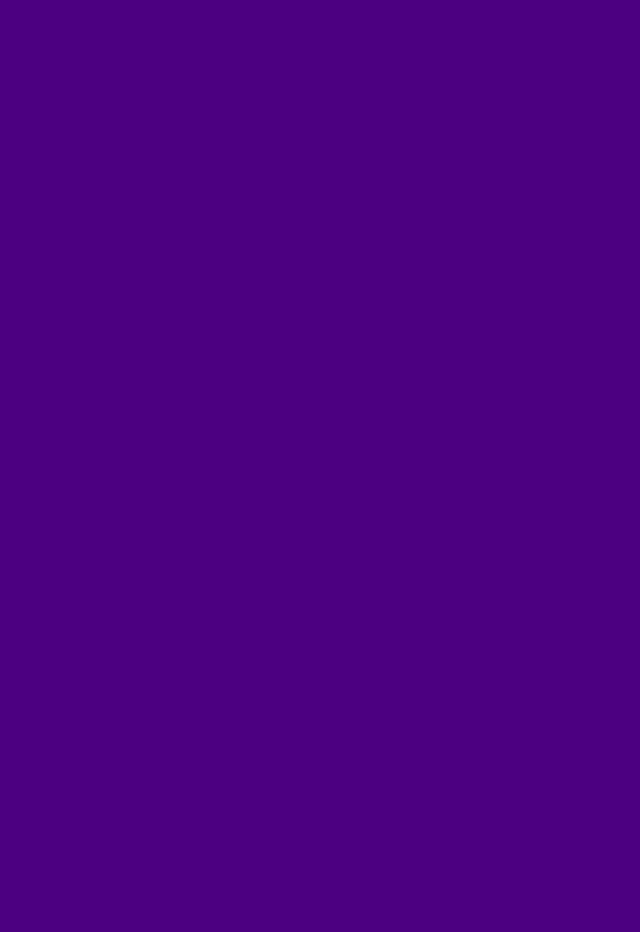
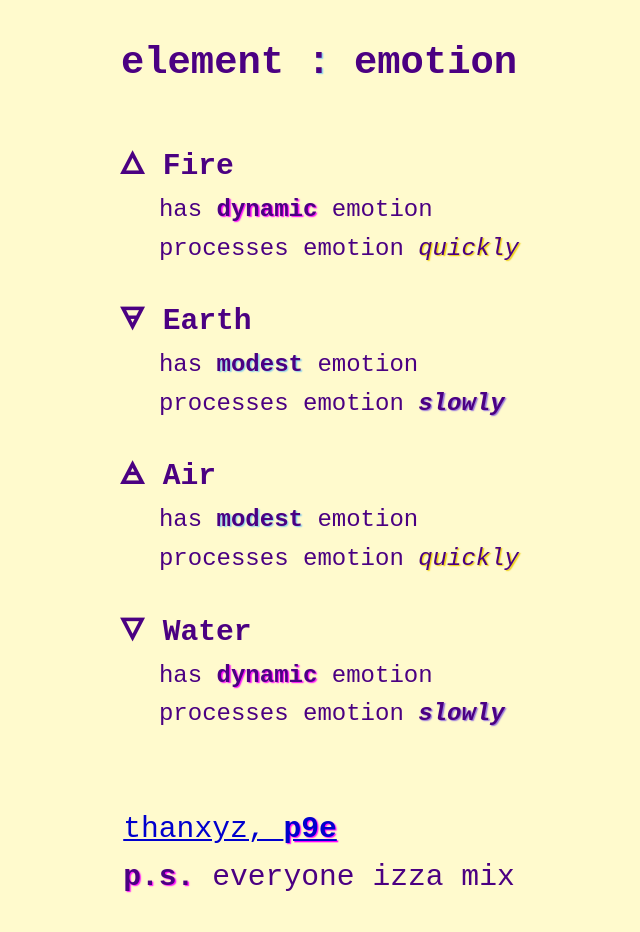
Before and after one commit to p9e/emotion, a plain HTML site: page index.html in a window 1280 px wide. Shown: the whole page, without its empty margins (321-961 px from the left). Before the commit the page ends 800 px from the top, so only its background shows below. Drawn offline with Linux system fonts and the light colour scheme.

Commit message:
element : emotion #1 P

```diff
--- /dev/null
+++ b/emotion.css
@@ -0,0 +1,61 @@
+@media (color) {
+  html { color: lemonchiffon; background: indigo }
+  :any-link { color: lightskyblue; background: transparent }
+  ::selection { color: purple; background: lemonchiffon }
+  em { text-shadow: 1pt 1pt 1pt mediumpurple }
+  strong { text-shadow: 1pt 1pt 1pt fuchsia }
+  abbr { text-shadow: 1pt 1pt 1pt fuchsia }
+  b { text-shadow: 1pt 1pt 1pt skyblue }
+  i { text-shadow: 1pt 1pt 1pt yellow }
+}
+
+@media (prefers-color-scheme: light) {
+  html { color: indigo; background: lemonchiffon }
+  :any-link { color: mediumblue }
+  ::selection { color: lemonchiffon; background: purple }
+  em { text-shadow: 1pt 1pt 1pt mediumpurple }
+  strong { text-shadow: 1pt 1pt 1pt fuchsia }
+  b { text-shadow: 1pt 1pt 1pt skyblue }
+  i { text-shadow: 1pt 1pt 1pt #ec0 }
+}
+
+html {
+  font-family: monospace;
+  font-size: max(3ch, 1vw + 1vh);
+  line-height: 1.618;
+  transition: 1s;
+}
+
+h1 {
+  font-size: 1.618rem;
+  font-weight: 700;
+  margin-block: 1rem;
+}
+
+h2 { font-size: 1.382rem }
+dt { font-size: 1.236rem }
+dt, abbr, em { font-weight: 700 }
+dt ~ dt { margin-top: 1em }
+
+article {
+  display: flex;
+  flex-flow: column;
+  align-items: center;
+}
+
+footer {
+  align-self: center;
+  contain: layout;
+  display: flex;
+  flex-flow: column;
+  margin: 2rem auto;
+}
+
+footer p {
+  font-size: 1.236rem;
+  margin: 0;
+}
+
+@media (orientation: portrait) {
+  html { font-family: sans-serif }
+}
--- a/index.html
+++ b/index.html
@@ -2,19 +2,35 @@
 <html lang="en">
 <meta charset="utf-8">
 
-<title>ocean</title>
+<title>element emotion elearning</title>
 
-<meta name="viewport" content="width=device-width, initial-scale=1">
-<meta name="theme-color" content="deepskyblue">
-<meta name="color-scheme" content="dark">
-<meta name="description" content="aquamarine">
+<meta name="viewport" content="width=device-width">
+<meta name="theme-color" content="mediumpurple">
+<meta name="color-scheme" content="dark light">
+<meta name="description" content="emotion guide to emotional nature of elements">
 
-<style media=(color)>
-  html { color: seashell; background: indigo; }
-  mark { color: indigo; background: yellow; }
-  :any-link { color: aqua; background: indigo; }
-  ::selection { color: navy; background: aqua; }
-</style>
+<link rel="stylesheet" href="emotion.css">
+<link rel="home" href="https://p9e.page">
+<link rel="license" href="UNLICENSE.txt">
 
-<link rel="help" href="https://github.com/s9a/ocean">
-<link rel="license" href="UNLICENSE.txt">
+<article>
+  <h1>element <b>:</b> emotion</h1>
+  <dl>
+    <dt>🜂 Fire
+    <dd>has <strong>dynamic</strong> emotion
+    <dd>processes emotion <i>quickly</i>
+    <dt>🜃 Earth
+    <dd>has <b>modest</b> emotion
+    <dd>processes emotion <em>slowly</em>
+    <dt>🜁 Air
+    <dd>has <b>modest</b> emotion
+    <dd>processes emotion <i>quickly</i>
+    <dt>🜄 Water
+    <dd>has <strong>dynamic</strong> emotion
+    <dd>processes emotion <em>slowly</em>
+  </dl>
+  <footer>
+    <p><a href="https://p9e.page">thanxyz, <abbr>p9e</abbr></a>
+    <p><abbr>p.s.</abbr> everyone izza mix
+  </footer>
+</article>
```
Also changed, not shown: 1 other file.
